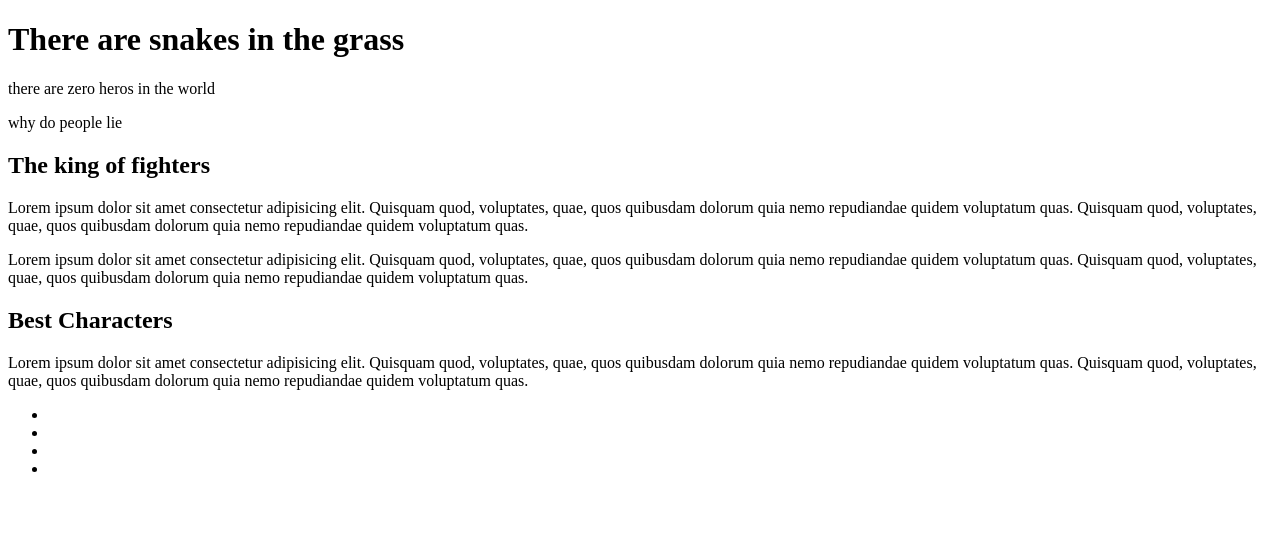
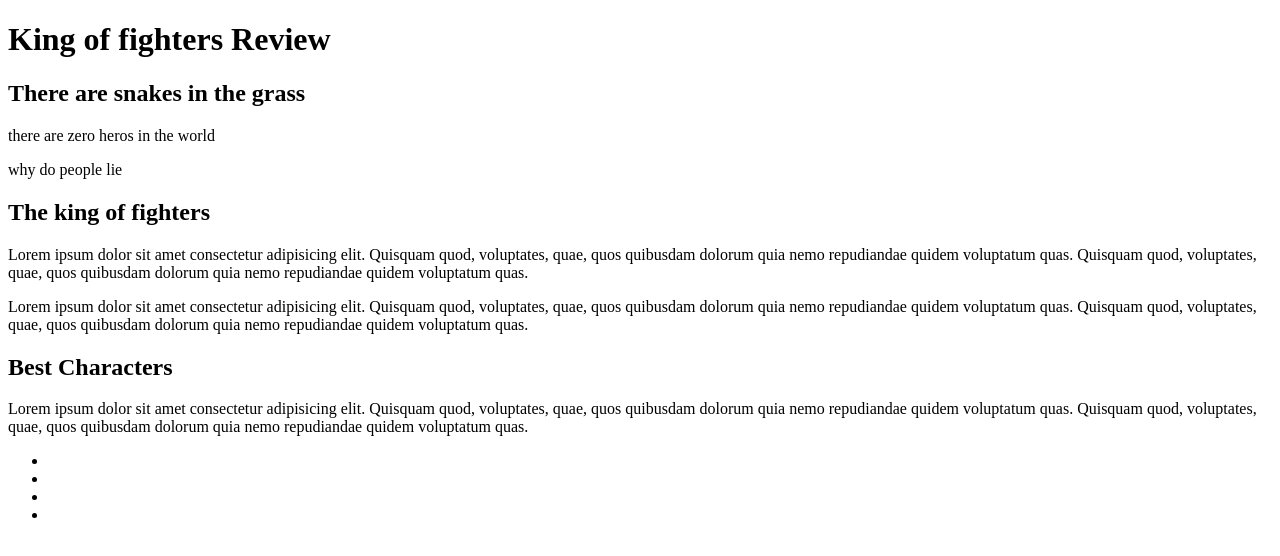
Before and after one commit to trevor36-sketch/Darkest-, a plain HTML site: page index.html in a window 1280 px wide. Drawn offline with Linux system fonts and the light colour scheme.

Commit message:
git commit -m "modified index.html"

```diff
--- a/index.html
+++ b/index.html
@@ -5,9 +5,13 @@
     <meta name="viewport" content="width=device-width, initial-scale=1.0">
     <title>Document</title>
 </head>
+<header>
+    <h1>King of fighters Review</h1>
+    <nav></nav>
+</header>
 <body>
  <main>
-    <h1>There are snakes in the grass</h1>
+    <h2>There are snakes in the grass</h2>
     <p>there are zero heros in the world</p>
     <p>why do people lie</p>
     <section>
```
